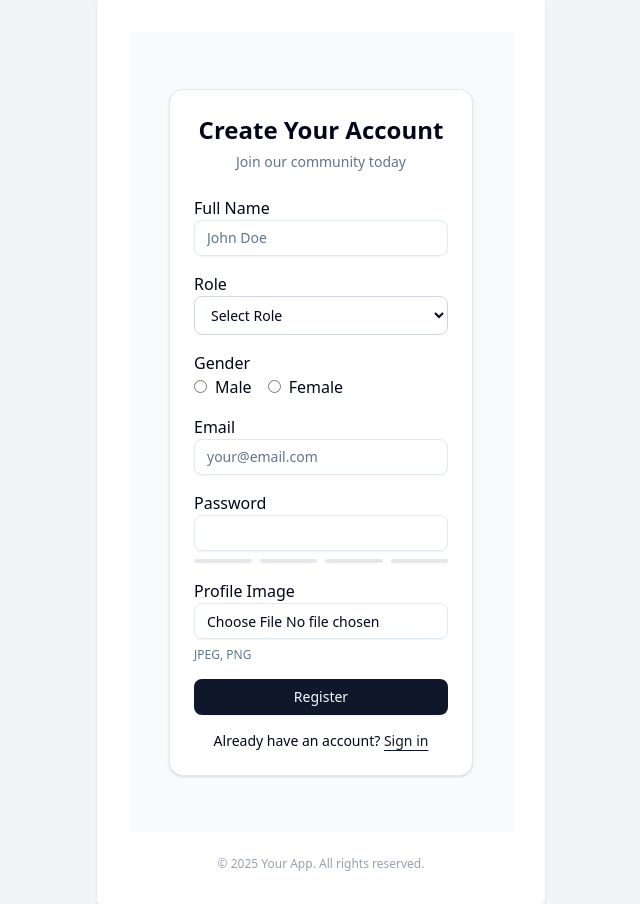
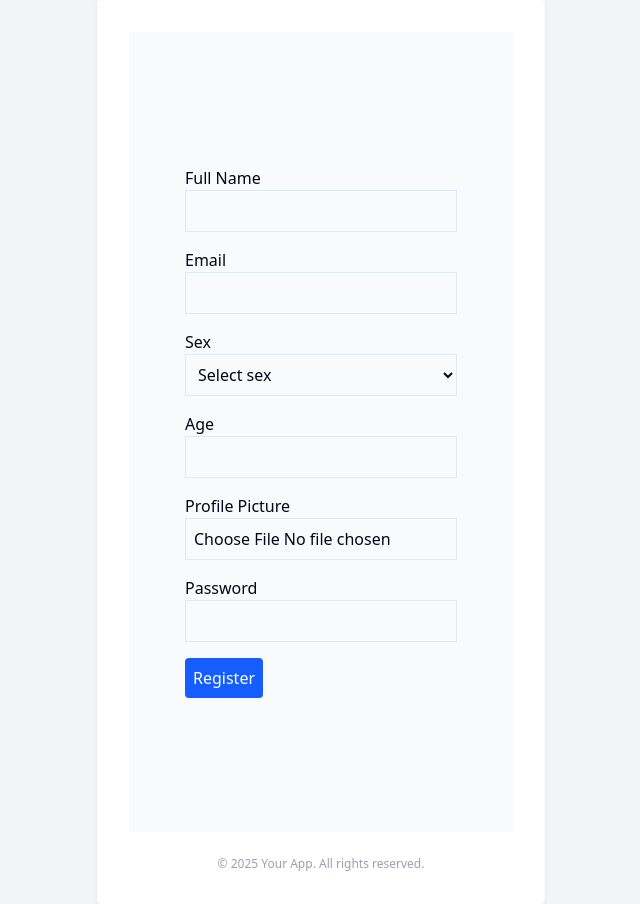
Before and after one commit to DAdawit/aaminipro, a React (Vite) app in the folder frontend/: page /register in a window 1280 px wide. Shown: the whole page, without its empty margins (319-959 px from the left). Built offline with nearby package versions, Linux system fonts and the light colour scheme.

Commit message:
user registration

```diff
--- a/frontend/src/components/register-form.jsx
+++ b/frontend/src/components/register-form.jsx
@@ -1,260 +1,140 @@
 import React from "react";
-import { cn } from "@/lib/utils";
-import { Button } from "@/components/ui/button";
-import {
-  Card,
-  CardContent,
-  CardDescription,
-  CardHeader,
-  CardTitle,
-} from "@/components/ui/card";
-import { Input } from "@/components/ui/input";
-import { Label } from "@radix-ui/react-label";
-import { Loader2 } from "lucide-react";
-import { Controller } from "react-hook-form";
+import { useForm } from "react-hook-form";
+import axios from "axios";
 
-export const RegisterForm = React.memo(
-  ({ className, onSubmit, control, errors, isSubmitting, serverError }) => {
-    const getPasswordStrength = (password = "") => {
-      if (!password) return 0;
-      let strength = 0;
-      if (password.length >= 8) strength += 1;
-      if (/[A-Z]/.test(password)) strength += 1;
-      if (/[0-9]/.test(password)) strength += 1;
-      if (/[^A-Za-z0-9]/.test(password)) strength += 1;
-      return strength;
+export default function RegistrationForm() {
+  const {
+    register,
+    handleSubmit,
+    formState: { errors },
+  } = useForm();
+
+  const onSubmit = async (data) => {
+    // Build user object without the file itself
+    const userPayload = {
+      fullname: data.fullname,
+      email: data.email,
+      password: data.password,
+      sex: data.sex,
+      age: Number(data.age),
+      profilePicture: data.profilePicture[0]?.name || "",
+    };
+
+    const formData = new FormData();
+    formData.append("fullname", userPayload.fullname);
+    formData.append("email", userPayload.email);
+    formData.append("password", userPayload.password);
+    formData.append("sex", userPayload.sex);
+    formData.append("age", userPayload.age);
+    if (data.profilePicture && data.profilePicture[0]) {
+      formData.append("profilePicture", data.profilePicture[0]);
+    }
+    try {
+      const response = await axios.post(
+        "http://localhost:4000/api/users",
+        formData
+      );
+      console.log("Server Response:", response.data);
+    } catch (error) {
+      console.error(error);
+    }
   };
 
   return (
-      <Card className={cn("w-full max-w-md", className)}>
-        <CardHeader className="text-center">
-          <CardTitle className="text-2xl">Create Your Account</CardTitle>
-          <CardDescription>Join our community today</CardDescription>
-        </CardHeader>
-        <CardContent>
-          <form onSubmit={onSubmit} className="space-y-4">
-            <div className="space-y-2">
-              <Label htmlFor="fullName">Full Name</Label>
-              <Controller
-                name="fullName"
-                control={control}
-                render={({ field }) => (
-                  <Input
-                    {...field}
-                    id="fullName"
+    <form
+      onSubmit={handleSubmit(onSubmit)}
+      className="space-y-4 p-4 max-w-md mx-auto"
+    >
+      <div>
+        <label>Full Name</label>
+        <input
           type="text"
-                    placeholder="John Doe"
-                    autoComplete="name"
-                    aria-invalid={errors.fullName ? "true" : "false"}
-                    className={errors.fullName && "border-destructive"}
+          {...register("fullname", {
+            required: "Full name is required",
+            maxLength: { value: 50, message: "Max 50 characters" },
+          })}
+          className="border w-full p-2"
         />
-                )}
-              />
-              {errors.fullName && (
-                <p className="text-sm text-destructive mt-1">
-                  {errors.fullName.message}
-                </p>
+        {errors.fullname && (
+          <p className="text-red-500">{errors.fullname.message}</p>
         )}
       </div>
 
-            {/* Role Field (Dropdown) */}
-            <div className="space-y-2">
-              <Label htmlFor="role">Role</Label>
-              <Controller
-                name="role"
-                control={control}
-                render={({ field }) => (
+      <div>
+        <label>Email</label>
+        <input
+          type="email"
+          {...register("email", {
+            required: "Email is required",
+            pattern: {
+              value: /^[^\s@]+@[^\s@]+\.[^\s@]+$/,
+              message: "Invalid email address",
+            },
+          })}
+          className="border w-full p-2"
+        />
+        {errors.email && <p className="text-red-500">{errors.email.message}</p>}
+      </div>
+
+      <div>
+        <label>Sex</label>
         <select
-                    {...field}
-                    id="role"
-                    className={`w-full border rounded-md px-3 py-2 text-sm focus:outline-none ${
-                      errors.role ? "border-destructive" : "border-gray-300"
-                    }`}
+          {...register("sex", { required: "Sex is required" })}
+          className="border w-full p-2"
         >
-                    <option value="">Select Role</option>
-                    <option value="guest">Guest</option>
-                    <option value="admin">Admin</option>
+          <option value="">Select sex</option>
+          <option value="male">Male</option>
+          <option value="female">Female</option>
         </select>
+        {errors.sex && <p className="text-red-500">{errors.sex.message}</p>}
+      </div>
+
+      <div>
+        <label>Age</label>
+        <input
+          type="number"
+          {...register("age", {
+            required: "Age is required",
+            min: { value: 1, message: "Must be at least 1" },
+            max: { value: 120, message: "Unrealistic age" },
+          })}
+          className="border w-full p-2"
+        />
+        {errors.age && <p className="text-red-500">{errors.age.message}</p>}
+      </div>
+
+      <div>
+        <label>Profile Picture</label>
+        <input
+          type="file"
+          accept="image/*"
+          {...register("profilePicture", {
+            required: "Profile picture is required",
+          })}
+          className="border w-full p-2"
+        />
+        {errors.profilePicture && (
+          <p className="text-red-500">{errors.profilePicture.message}</p>
         )}
+      </div>
+      <div>
+        <label>Password</label>
+        <input
+          type="password"
+          {...register("password", {
+            required: "Password is required",
+            minLength: { value: 6, message: "At least 6 characters" },
+          })}
+          className="border w-full p-2"
         />
-              {errors.role && (
-                <p className="text-sm text-destructive mt-1">
-                  {errors.role.message}
-                </p>
+        {errors.password && (
+          <p className="text-red-500">{errors.password.message}</p>
         )}
       </div>
 
-            {/* Gender Field (Radio Buttons) */}
-            <div className="space-y-2">
-              <Label htmlFor="gender">Gender</Label>
-              <Controller
-                name="gender"
-                control={control}
-                render={({ field }) => (
-                  <div className="flex items-center gap-4">
-                    <label className="flex items-center space-x-2">
-                      <input
-                        {...field}
-                        type="radio"
-                        value="male"
-                        checked={field.value === "male"}
-                        className="accent-primary"
-                      />
-                      <span>Male</span>
-                    </label>
-                    <label className="flex items-center space-x-2">
-                      <input
-                        {...field}
-                        type="radio"
-                        value="female"
-                        checked={field.value === "female"}
-                        className="accent-primary"
-                      />
-                      <span>Female</span>
-                    </label>
-                  </div>
-                )}
-              />
-              {errors.gender && (
-                <p className="text-sm text-destructive mt-1">
-                  {errors.gender.message}
-                </p>
-              )}
-            </div>
-            {/* Email Field */}
-            <div className="space-y-2">
-              <Label htmlFor="email">Email</Label>
-              <Controller
-                name="email"
-                control={control}
-                render={({ field }) => (
-                  <Input
-                    {...field}
-                    id="email"
-                    type="email"
-                    placeholder="your@email.com"
-                    autoComplete="email"
-                    aria-invalid={errors.email ? "true" : "false"}
-                    className={errors.email && "border-destructive"}
-                  />
-                )}
-              />
-              {errors.email && (
-                <p className="text-sm text-destructive mt-1">
-                  {errors.email.message}
-                </p>
-              )}
-            </div>
-
-            {/* Password Field */}
-            <div className="space-y-2">
-              <Label htmlFor="password">Password</Label>
-              <Controller
-                name="password"
-                control={control}
-                render={({ field }) => (
-                  <>
-                    <Input
-                      {...field}
-                      id="password"
-                      type="password"
-                      autoComplete="new-password"
-                      aria-invalid={errors.password ? "true" : "false"}
-                      className={errors.password && "border-destructive"}
-                    />
-                    <div className="grid grid-cols-4 gap-2 mt-1">
-                      {[1, 2, 3, 4].map((i) => (
-                        <div
-                          key={i}
-                          className={`h-1 rounded-sm ${
-                            getPasswordStrength(field.value) >= i
-                              ? i > 2
-                                ? "bg-green-500"
-                                : "bg-yellow-500"
-                              : "bg-gray-200"
-                          }`}
-                        />
-                      ))}
-                    </div>
-                  </>
-                )}
-              />
-              {errors.password && (
-                <p className="text-sm text-destructive mt-1">
-                  {errors.password.message}
-                </p>
-              )}
-            </div>
-
-            {/* Profile Image Field */}
-            <div className="space-y-2">
-              <Label htmlFor="profile">Profile Image</Label>
-              <Controller
-                name="profile"
-                control={control}
-                render={({ field }) => {
-                  const { value, onChange, ...rest } = field;
-                  return (
-                    <>
-                      <Input
-                        {...rest}
-                        id="profile"
-                        type="file"
-                        accept="image/jpeg,image/png,image/webp"
-                        onChange={(e) => onChange(e.target.files)}
-                        aria-invalid={errors.profile ? "true" : "false"}
-                        className={errors.profile && "border-destructive"}
-                      />
-                      <p className="text-xs text-muted-foreground mt-1">
-                        JPEG, PNG
-                      </p>
-                    </>
-                  );
-                }}
-              />
-              {errors.profile && (
-                <p className="text-sm text-destructive mt-1">
-                  {errors.profile.message}
-                </p>
-              )}
-            </div>
-
-            {/* Server Error */}
-            {serverError && (
-              <div className="text-sm text-destructive text-center py-2">
-                {serverError}
-              </div>
-            )}
-
-            <Button
-              type="submit"
-              className="w-full cursor-pointer"
-              disabled={isSubmitting}
-            >
-              {isSubmitting ? (
-                <>
-                  <Loader2 className="mr-2 h-4 w-4 animate-spin" />
-                  Creating account...
-                </>
-              ) : (
-                "Register"
-              )}
-            </Button>
+      <button type="submit" className="bg-blue-600 text-white p-2 rounded">
+        Register
+      </button>
     </form>
-
-          <div className="mt-4 text-center text-sm">
-            Already have an account?{" "}
-            <a
-              href="/login"
-              className="text-primary underline underline-offset-4"
-            >
-              Sign in
-            </a>
-          </div>
-        </CardContent>
-      </Card>
   );
 }
-);
-
-RegisterForm.displayName = "RegisterForm";
--- a/frontend/src/pages/register.jsx
+++ b/frontend/src/pages/register.jsx
@@ -1,124 +1,127 @@
-import React, { useState } from "react";
-import { useForm } from "react-hook-form";
-import { zodResolver } from "@hookform/resolvers/zod";
-import { useNavigate } from "react-router-dom";
-import { RegisterForm } from "../components/register-form";
-import z from "zod";
-import useUser from "../hooks/use-user";
-// import api from "../lib/axios-instance";
-import axios from "axios";
+// import React, { useState } from "react";
+// import { useForm } from "react-hook-form";
+// import { zodResolver } from "@hookform/resolvers/zod";
+// import { useNavigate } from "react-router-dom";
+// import RegistrationForm, { RegisterForm } from "../components/register-form";
+// import z from "zod";
+// import useUser from "../hooks/use-user";
+// // import api from "../lib/axios-instance";
+
+import RegistrationForm from "../components/register-form";
+
+// import axios from "axios";
 const MAX_FILE_SIZE = 5 * 1024 * 1024; // 5MB
 const ACCEPTED_IMAGE_TYPES = ["image/jpeg", "image/jpg", "image/png"];
-export const registerSchema = z.object({
-  fullName: z
-    .string()
-    .min(1, "Full name is required")
-    .max(100, "Full name must be at most 100 characters"),
+// export const registerSchema = z.object({
+//   fullName: z
+//     .string()
+//     .min(1, "Full name is required")
+//     .max(100, "Full name must be at most 100 characters"),
 
-  role: z.enum(["guest", "admin"], {
-    required_error: "Role is required",
-  }),
+//   role: z.enum(["guest", "admin"], {
+//     required_error: "Role is required",
+//   }),
 
-  gender: z.enum(["male", "female"], {
-    required_error: "Gender is required",
-  }),
+//   gender: z.enum(["male", "female"], {
+//     required_error: "Gender is required",
+//   }),
 
-  email: z
-    .string()
-    .min(1, "Email is required")
-    .email("Invalid email address")
-    .max(100, "Email must be at most 100 characters"),
+//   email: z
+//     .string()
+//     .min(1, "Email is required")
+//     .email("Invalid email address")
+//     .max(100, "Email must be at most 100 characters"),
 
-  password: z
-    .string()
-    .min(8, "Password must be at least 8 characters")
-    .max(32, "Password must be at most 32 characters")
-    .regex(
-      /^(?=.*[a-z])(?=.*[A-Z])(?=.*\d)(?=.*[@$!%*?&])/,
-      "Password must contain at least one uppercase, one lowercase, one number and one special character"
-    ),
+//   password: z
+//     .string()
+//     .min(8, "Password must be at least 8 characters")
+//     .max(32, "Password must be at most 32 characters")
+//     .regex(
+//       /^(?=.*[a-z])(?=.*[A-Z])(?=.*\d)(?=.*[@$!%*?&])/,
+//       "Password must contain at least one uppercase, one lowercase, one number and one special character"
+//     ),
 
-  profile: z
-    .instanceof(FileList)
-    .refine((files) => files.length === 1, "Only one file is allowed")
-    .refine((files) => files[0]?.size <= MAX_FILE_SIZE, "Max file size is 5MB")
-    .refine(
-      (files) => ACCEPTED_IMAGE_TYPES.includes(files[0]?.type),
-      "Only .jpg, .jpeg, .png formats are supported"
-    ),
-});
+//   profile: z
+//     .instanceof(FileList)
+//     .refine((files) => files.length === 1, "Only one file is allowed")
+//     .refine((files) => files[0]?.size <= MAX_FILE_SIZE, "Max file size is 5MB")
+//     .refine(
+//       (files) => ACCEPTED_IMAGE_TYPES.includes(files[0]?.type),
+//       "Only .jpg, .jpeg, .png formats are supported"
+//     ),
+// });
 const Registration = () => {
-  const { login } = useUser();
-  const navigate = useNavigate();
-  const [serverError, setServerError] = useState(null);
+  // const { login } = useUser();
+  // const navigate = useNavigate();
+  // const [serverError, setServerError] = useState(null);
 
-  const {
-    handleSubmit,
-    control,
-    formState: { errors, isSubmitting },
-    reset,
-    setError,
-  } = useForm({
-    resolver: zodResolver(registerSchema),
-    mode: "onBlur",
-    defaultValues: {
-      email: "",
-      password: "",
-      profile: "",
-    },
-  });
+  // const {
+  //   handleSubmit,
+  //   control,
+  //   formState: { errors, isSubmitting },
+  //   reset,
+  //   setError,
+  // } = useForm({
+  //   resolver: zodResolver(registerSchema),
+  //   mode: "onBlur",
+  //   defaultValues: {
+  //     email: "",
+  //     password: "",
+  //     profile: "",
+  //   },
+  // });
 
-  const onSubmit = async (data) => {
-    console.log({ data });
-    const formData = new FormData();
+  // const onSubmit = async (data) => {
+  //   console.log({ data });
+  //   const formData = new FormData();
 
-    formData.append("fullname", data.fullName);
-    formData.append("email", data.email);
-    formData.append("sex", data.sex);
-    formData.append("age", data.age);
-    formData.append("password", data.password);
+  //   formData.append("fullname", data.fullName);
+  //   formData.append("email", data.email);
+  //   formData.append("sex", data.sex);
+  //   formData.append("age", data.age);
+  //   formData.append("password", data.password);
 
-    // Object.keys(data).forEach((key) => {
-    //   console.log({ key });
-    //   formData.append(key, data[key]);
-    // });
-    console.log(formData, "form-data");
-    try {
-      const response = await axios.post(
-        "http://localhost:4000/api/users",
-        formData,
-        {
-          "Content-Type": "multipart/form-data",
-        }
-      );
-      console.log("response", response);
-      setServerError(null);
-      console.log(data, "data");
-      // navigate('/');
-      // Reset form
-      reset();
-    } catch (error) {
-      console.log({ error });
-    }
-  };
+  //   // Object.keys(data).forEach((key) => {
+  //   //   console.log({ key });
+  //   //   formData.append(key, data[key]);
+  //   // });
+  //   console.log(formData, "form-data");
+  //   try {
+  //     const response = await axios.post(
+  //       "http://localhost:4000/api/users",
+  //       formData,
+  //       {
+  //         "Content-Type": "multipart/form-data",
+  //       }
+  //     );
+  //     console.log("response", response);
+  //     setServerError(null);
+  //     console.log(data, "data");
+  //     // navigate('/');
+  //     // Reset form
+  //     reset();
+  //   } catch (error) {
+  //     console.log({ error });
+  //   }
+  // };
 
   return (
     <div className="flex min-h-screen w-full items-center justify-center p-6 md:p-10 bg-gray-50">
-      <div className="w-full max-w-sm space-y-4">
+      {/* <div className="w-full max-w-sm space-y-4">
         {serverError && (
           <div className="p-3 text-sm text-red-700 bg-red-100 rounded-md">
             {serverError}
           </div>
-        )}
-        <RegisterForm
-          onSubmit={handleSubmit(onSubmit)}
-          control={control}
-          errors={errors}
-          isSubmitting={isSubmitting}
-          serverError={serverError}
-        />
-      </div>
+        )} */}
+      <RegistrationForm
+      // onSubmit={handleSubmit(onSubmit)}
+      // control={control}
+      // errors={errors}
+      // isSubmitting={isSubmitting}
+      // serverError={serverError}
+      />
     </div>
+    // </div>
   );
 };
 
```
Also changed, not shown: 15 other files (tests, documents, lock files or other folders). Lines whose indentation alone changed are shown as unchanged.
